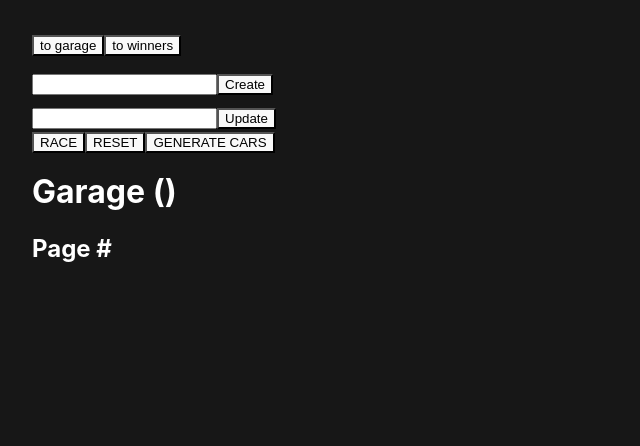
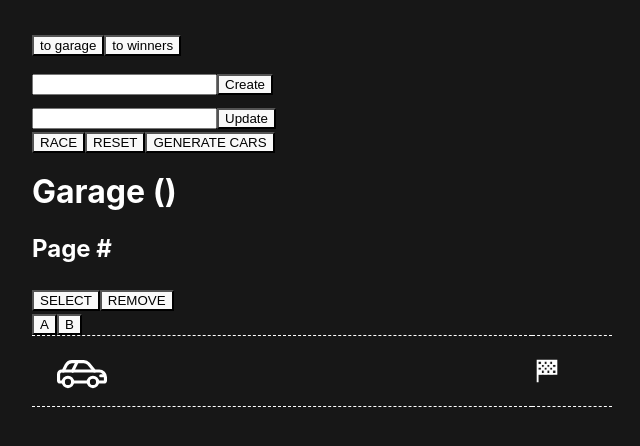
Before and after one commit to natapage/Vue-async-race, a Vue app: page / in a window 1280 px wide. Shown: the top 446 px of the page, without its empty margins (0-640 px from the left). Built offline with nearby package versions, Linux system fonts and the light colour scheme.

Commit message:
created GarageItem

```diff
--- a/src/components/GarageItem.vue
+++ b/src/components/GarageItem.vue
@@ -1,5 +1,29 @@
-<script>
-export default {};
+<script setup>
+import { ref, onMounted } from "vue";
+const carElement = ref(null);
+let animationObj;
+
+function start() {
+  animationObj = carElement.value.animate(
+    [
+      {
+        left: "0",
+      },
+      {
+        left: "100%",
+      },
+    ],
+    {
+      duration: 3000,
+      iterations: Infinity,
+      easing: "ease-in-out",
+    }
+  );
+}
+
+function stop() {
+  animationObj.pause();
+}
 </script>
 
 <template>
@@ -9,11 +33,52 @@ export default {};
       <button class="btn">REMOVE</button>
       <text clss="car-brand"></text>
     </div>
-    <div class="car-race">
-      <button class="btn">A</button>
-      <button class="btn">B</button>
+    <div class="race-btns">
+      <button class="btn" @click="start">A</button>
+      <button class="btn" @click="stop">B</button>
+    </div>
+    <div class="track-container">
+      <div class="track track-one">
+        <img
+          class="car"
+          ref="carElement"
+          src="../svg/car-transport-svgrepo-com.svg"
+        />
+      </div>
+      <div class="track track-two">
+        <img class="flag" src="../svg/finish-flag-svgrepo-com.svg" />
+      </div>
     </div>
   </div>
 </template>
 
-<style scoped></style>
+<style scoped>
+.car {
+  width: 100px;
+  height: 50px;
+  /* background-color: rgb(255, 255, 255); */
+  position: absolute;
+  /* fill: pink; */
+}
+.track {
+  border-bottom: 1px dashed;
+  border-top: 1px dashed;
+  height: 70px;
+  position: relative;
+  display: flex;
+  align-items: center;
+}
+.track-one {
+  width: 500px;
+}
+.track-two {
+  width: 80px;
+}
+.track-container {
+  display: flex;
+}
+.flag {
+  width: 30px;
+  fill: white;
+}
+</style>
--- /dev/null
+++ b/src/components/GarageList.vue
@@ -0,0 +1,9 @@
+<script setup>
+import garageItem from "./GarageItem.vue";
+</script>
+
+<template>
+  <garageItem></garageItem>
+</template>
+
+<style scoped></style>
--- a/src/pages/Garage.vue
+++ b/src/pages/Garage.vue
@@ -1,5 +1,5 @@
-<script>
-export default {};
+<script setup>
+import garageList from "../components/GarageList.vue";
 </script>
 
 <template>
@@ -21,6 +21,7 @@ export default {};
       <div class="garage">
         <h1>Garage ({{}})</h1>
         <h2>Page # {{}}</h2>
+        <garageList></garageList>
       </div>
     </div>
   </div>
--- a/src/pages/Winners.vue
+++ b/src/pages/Winners.vue
@@ -1,6 +1,4 @@
-<script>
-export default {};
-</script>
+<script></script>
 
 <template>
   <div class="container">
```
Also changed, not shown: src/svg/car-transport-svgrepo-com.svg (added), src/svg/finish-flag-svgrepo-com.svg (added).
